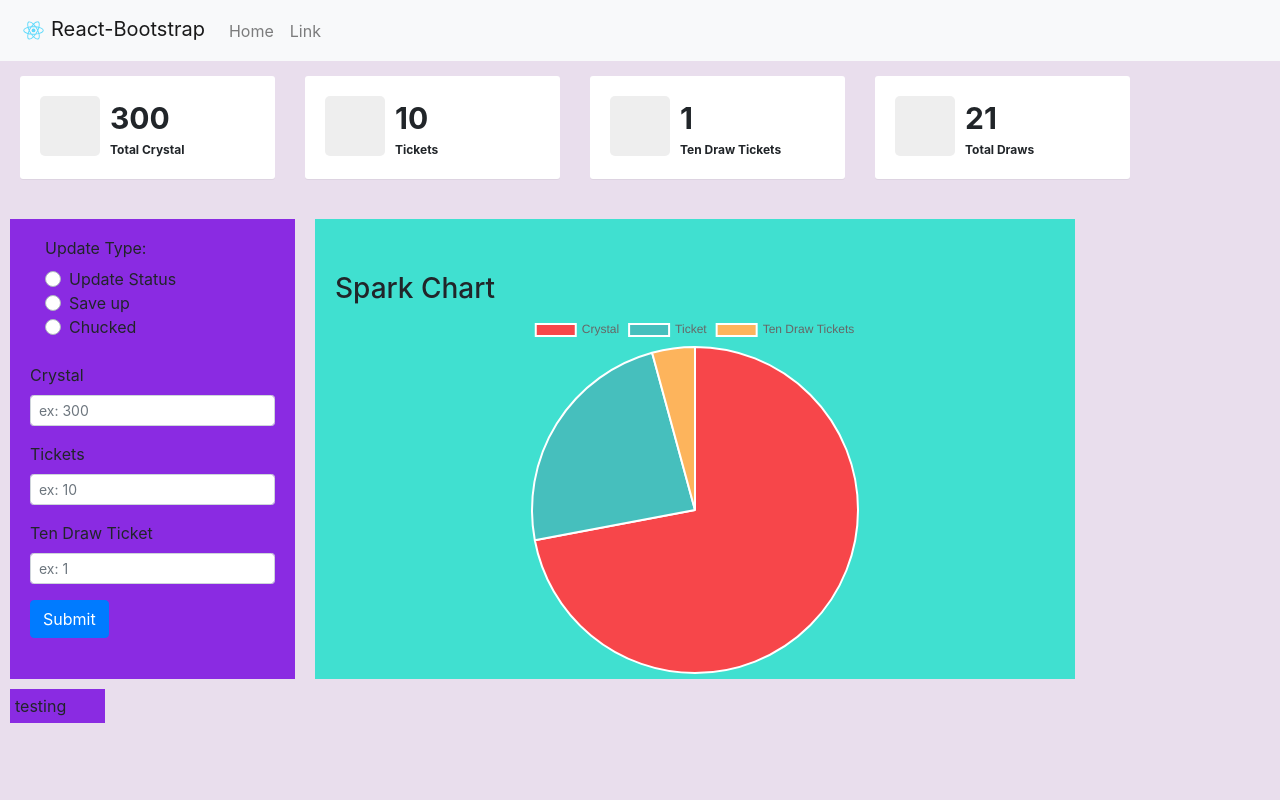
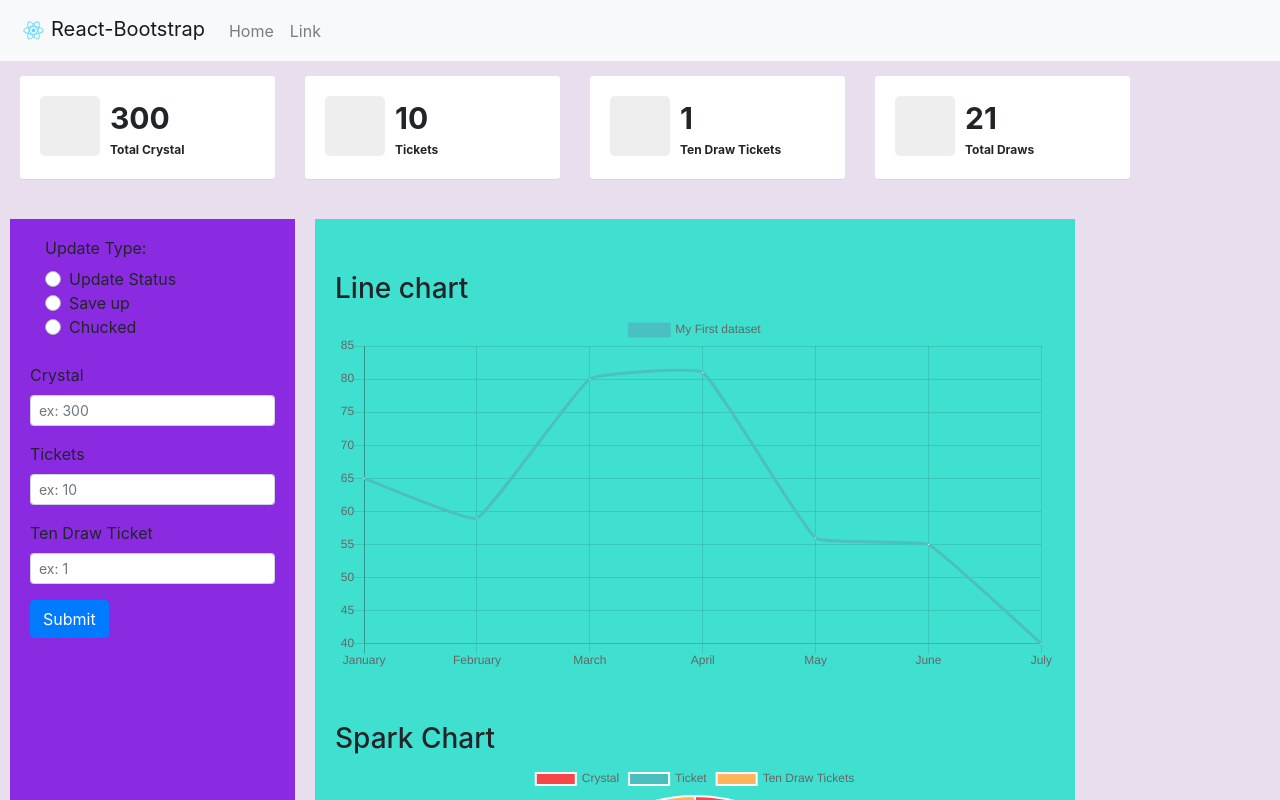
Before and after one commit to ipulcrimx/spark-calculator, a React (Create React App) app: page / in a window 1280 px wide. Shown: the top 800 px of the page. Built offline with nearby package versions, Linux system fonts and the light colour scheme.

Commit message:
implement graph

```diff
--- a/src/App.js
+++ b/src/App.js
@@ -3,6 +3,7 @@ import {Container, Row, Col } from 'react-bootstrap';
 
 import InputForm from './components/InputForm';
 import Chart from './components/Chart';
+import Graph from './components/Graph'
 import './App.css';
 
 class App extends Component
@@ -17,6 +18,7 @@ class App extends Component
                             <InputForm />
                         </Col>
                         <Col md={8} className="dummy-blue">
+                            <Graph />
                             <Chart />
                         </Col>
 
--- a/src/components/Graph.js
+++ b/src/components/Graph.js
@@ -1,11 +1,13 @@
 import React, { Component } from 'react';
-import { Pie } from 'react-chartjs-2';
+import { Line } from "react-chartjs-2";
 import {MDBContainer} from 'mdbreact';
 
 class Graph extends Component
 {
     constructor(props)
     {
+        super(props);
+
         this.state =
         {
             dataLine:
```
